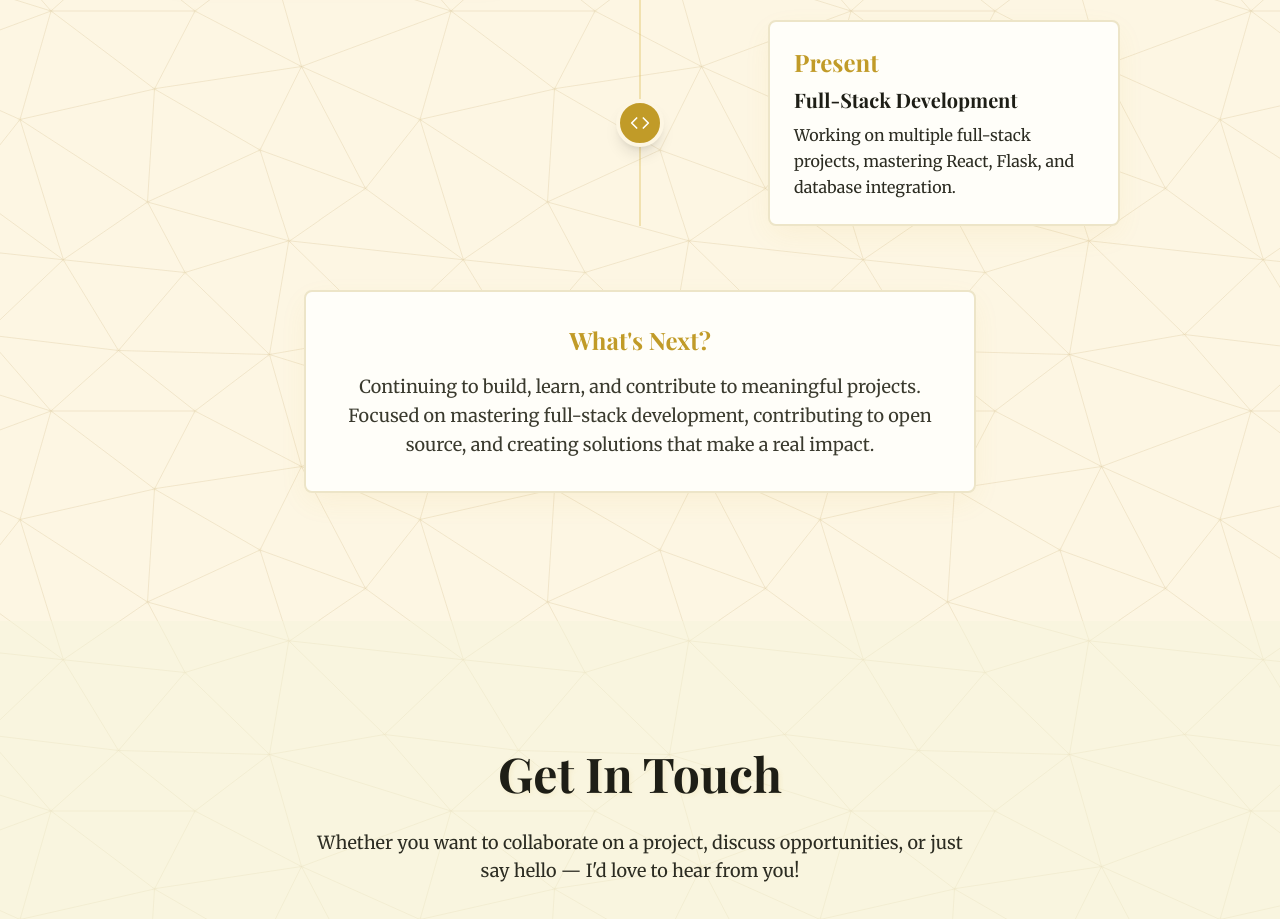
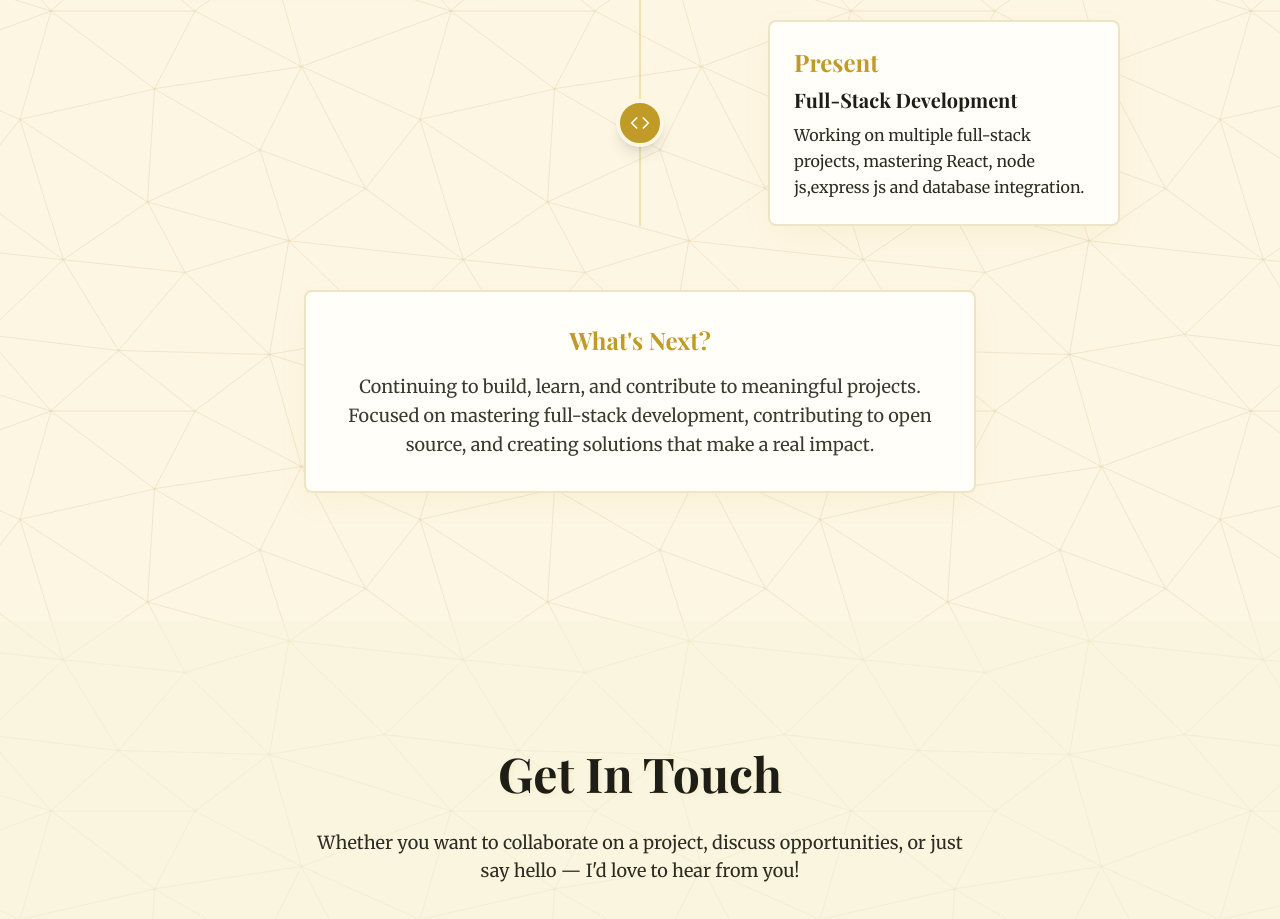
Before and after one commit to NithiishSD/portfolio, a React (Vite) app in the folder portfolio/: page / in a window 1280 px wide. Shown: the part 5780-6699 px from the top of the page. Built offline with nearby package versions, Linux system fonts and the light colour scheme.

Commit message:
Update description for current role in Journey section

```diff
--- a/portfolio/src/sections/Journey.jsx
+++ b/portfolio/src/sections/Journey.jsx
@@ -60,7 +60,7 @@ const Journey = () => {
     {
       year: ' Present ',
       title: 'Full-Stack Development',
-      description: 'Working on multiple full-stack projects, mastering React, Flask, and database integration.',
+      description: 'Working on multiple full-stack projects, mastering React, node js,express js and database integration.',
       icon: Code,
       color: 'bg-gold-600',
     },
```
